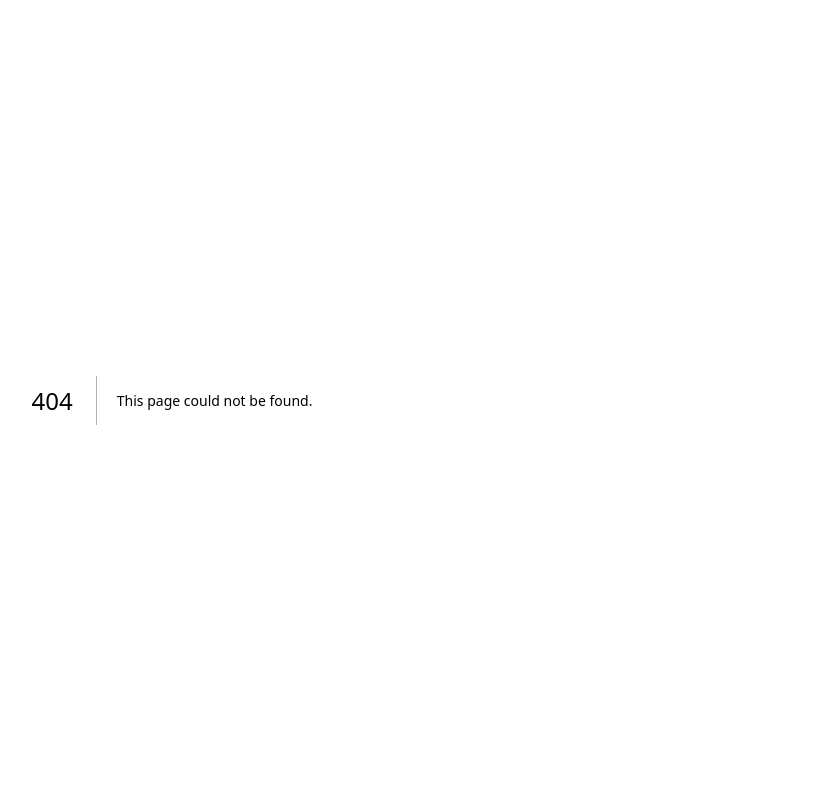
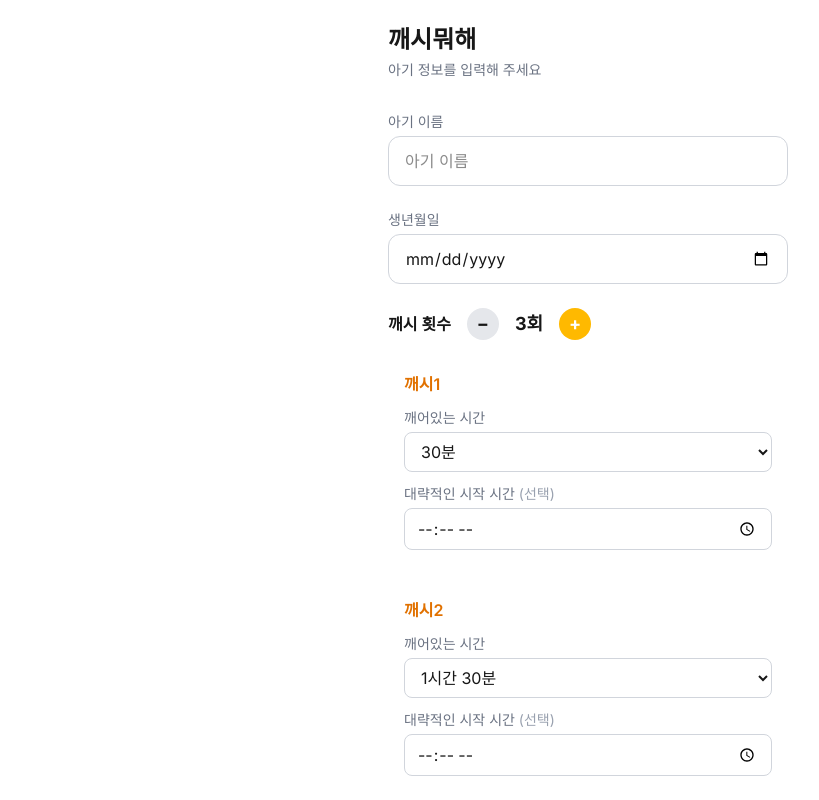
Before and after one commit to boldmottt/kkaesi-mwohae, a Next.js app: page /onboarding in a window 1280 px wide. Before the commit this address had no page. Shown: the top 800 px of the page, without its empty margins (52-871 px from the left). Built offline with nearby package versions, Linux system fonts and the light colour scheme.

Commit message:
feat: 온보딩 프로필 + 깨시 설정

```diff
--- /dev/null
+++ b/src/app/onboarding/page.tsx
@@ -0,0 +1,106 @@
+'use client'
+import { useState } from 'react'
+import { useRouter } from 'next/navigation'
+import { createClient } from '@/lib/supabase/client'
+import { WakeWindowSettings, WakeWindowDraft } from '@/components/settings/WakeWindowSettings'
+
+export default function OnboardingPage() {
+  const router = useRouter()
+  const [babyName, setBabyName] = useState('')
+  const [birthDate, setBirthDate] = useState('')
+  const [windows, setWindows] = useState<WakeWindowDraft[]>([
+    { duration_minutes: 30, start_time: '' },
+    { duration_minutes: 90, start_time: '' },
+    { duration_minutes: 180, start_time: '' },
+  ])
+  const [saving, setSaving] = useState(false)
+  const [error, setError] = useState<string | null>(null)
+
+  async function handleSubmit(e: React.FormEvent) {
+    e.preventDefault()
+    setSaving(true)
+    setError(null)
+
+    const supabase = createClient()
+    const { data: { user } } = await supabase.auth.getUser()
+
+    if (!user) {
+      router.push('/login')
+      return
+    }
+
+    const { data: profile, error: profileError } = await supabase
+      .from('profiles')
+      .insert({ owner_user_id: user.id, baby_name: babyName, birth_date: birthDate })
+      .select()
+      .single()
+
+    if (profileError || !profile) {
+      setError('프로필 저장에 실패했어요. 다시 시도해 주세요.')
+      setSaving(false)
+      return
+    }
+
+    const { error: windowError } = await supabase.from('wake_windows').insert(
+      windows.map((w, i) => ({
+        profile_id: profile.id,
+        window_index: i,
+        duration_minutes: w.duration_minutes,
+        start_time: w.start_time || null,
+      }))
+    )
+
+    if (windowError) {
+      setError('깨시 설정 저장에 실패했어요. 다시 시도해 주세요.')
+      setSaving(false)
+      return
+    }
+
+    router.push('/')
+  }
+
+  return (
+    <main className="min-h-screen p-6 pb-10">
+      <h1 className="text-2xl font-bold mb-1">깨시뭐해</h1>
+      <p className="text-gray-500 text-sm mb-8">아기 정보를 입력해 주세요</p>
+
+      <form onSubmit={handleSubmit} className="flex flex-col gap-6">
+        <div>
+          <label className="text-sm text-gray-500 mb-1 block">아기 이름</label>
+          <input
+            value={babyName}
+            onChange={e => setBabyName(e.target.value)}
+            required
+            className="border border-gray-300 rounded-xl px-4 py-3 w-full"
+            placeholder="아기 이름"
+          />
+        </div>
+
+        <div>
+          <label className="text-sm text-gray-500 mb-1 block">생년월일</label>
+          <input
+            type="date"
+            value={birthDate}
+            onChange={e => setBirthDate(e.target.value)}
+            required
+            className="border border-gray-300 rounded-xl px-4 py-3 w-full"
+          />
+        </div>
+
+        <WakeWindowSettings value={windows} onChange={setWindows} />
+
+        {error && (
+          <p className="text-red-500 text-sm">{error}</p>
+        )}
+
+        <button
+          type="submit"
+          disabled={saving}
+          className="bg-amber-400 text-white rounded-xl py-3 font-semibold mt-2 disabled:opacity-60"
+        >
+          {saving ? '저장 중...' : '시작하기'}
+        </button>
+      </form>
+    </main>
+  )
+}
--- /dev/null
+++ b/src/components/settings/WakeWindowSettings.tsx
@@ -0,0 +1,86 @@
+'use client'
+import { formatDuration } from '@/lib/utils/time'
+
+export interface WakeWindowDraft {
+  duration_minutes: number
+  start_time: string   // "" means not set
+}
+
+interface Props {
+  value: WakeWindowDraft[]
+  onChange: (windows: WakeWindowDraft[]) => void
+}
+
+export function WakeWindowSettings({ value, onChange }: Props) {
+  function addWindow() {
+    onChange([...value, { duration_minutes: 60, start_time: '' }])
+  }
+
+  function removeWindow() {
+    if (value.length <= 1) return
+    onChange(value.slice(0, -1))
+  }
+
+  function updateDuration(index: number, minutes: number) {
+    onChange(value.map((w, i) => i === index ? { ...w, duration_minutes: minutes } : w))
+  }
+
+  function updateStartTime(index: number, time: string) {
+    onChange(value.map((w, i) => i === index ? { ...w, start_time: time } : w))
+  }
+
+  return (
+    <div className="flex flex-col gap-4">
+      <div className="flex items-center gap-4">
+        <span className="font-semibold">깨시 횟수</span>
+        <button
+          type="button"
+          onClick={removeWindow}
+          disabled={value.length <= 1}
+          className="w-8 h-8 rounded-full bg-gray-200 text-lg font-bold disabled:opacity-40"
+        >
+          −
+        </button>
+        <span className="text-lg font-bold">{value.length}회</span>
+        <button
+          type="button"
+          onClick={addWindow}
+          className="w-8 h-8 rounded-full bg-amber-400 text-white text-lg font-bold"
+        >
+          +
+        </button>
+      </div>
+
+      {value.map((window, index) => (
+        <div key={index} className="bg-white rounded-xl p-4 flex flex-col gap-3">
+          <span className="font-semibold text-amber-600">깨시{index + 1}</span>
+
+          <div>
+            <label className="text-sm text-gray-500 mb-1 block">깨어있는 시간</label>
+            <select
+              value={window.duration_minutes}
+              onChange={e => updateDuration(index, Number(e.target.value))}
+              className="border border-gray-300 rounded-lg px-3 py-2 w-full"
+            >
+              {[15, 30, 45, 60, 75, 90, 120, 150, 180, 210, 240].map(m => (
+                <option key={m} value={m}>{formatDuration(m)}</option>
+              ))}
+            </select>
+          </div>
+
+          <div>
+            <label className="text-sm text-gray-500 mb-1 block">
+              대략적인 시작 시간 <span className="text-gray-400">(선택)</span>
+            </label>
+            <input
+              type="time"
+              value={window.start_time}
+              onChange={e => updateStartTime(index, e.target.value)}
+              className="border border-gray-300 rounded-lg px-3 py-2 w-full"
+            />
+          </div>
+        </div>
+      ))}
+    </div>
+  )
+}
```
